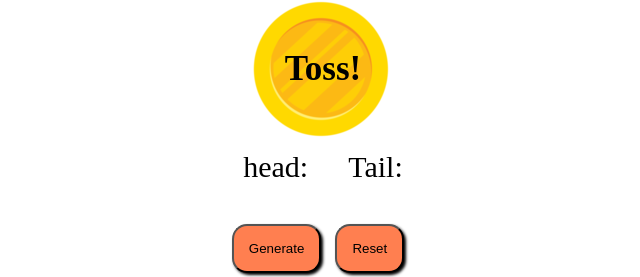
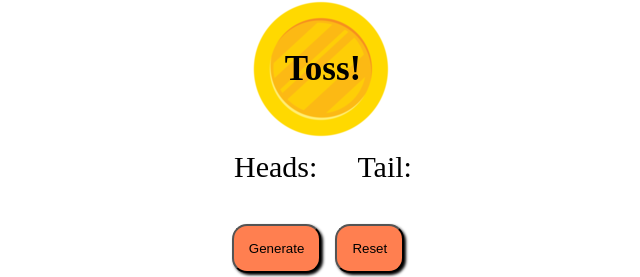
Before and after one commit to sakthikumaran-04/coin, a plain HTML site: page index.html in a window 1280 px wide. Shown: the part 336-613 px from the top of the page, 317-957 px from the left. Drawn offline with Linux system fonts and the light colour scheme.

Commit message:
index.html

```diff
--- a/index.html
+++ b/index.html
@@ -11,7 +11,7 @@
     <div id="container">
         <div id="wrapper">
     <h1>Toss Time!</h1>
-    <span id="head">head:</span><span id="tail">Tail:</span>
+    <span id="head">Heads:</span><span id="tail">Tail:</span>
     <div id="output">Toss!</div>
     <button onclick="generate()">Generate</button>
     <button onclick="reset()">Reset</button>
```
